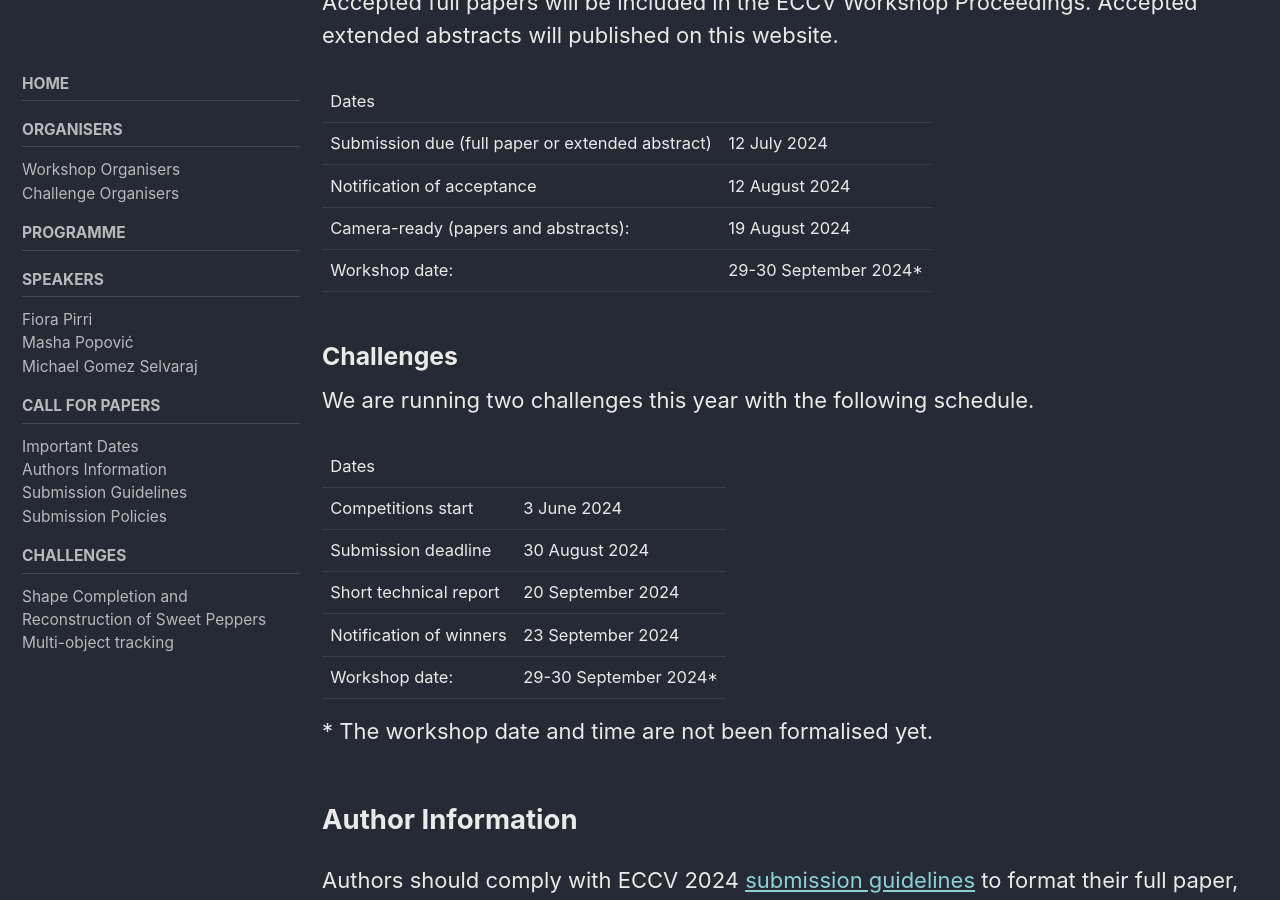
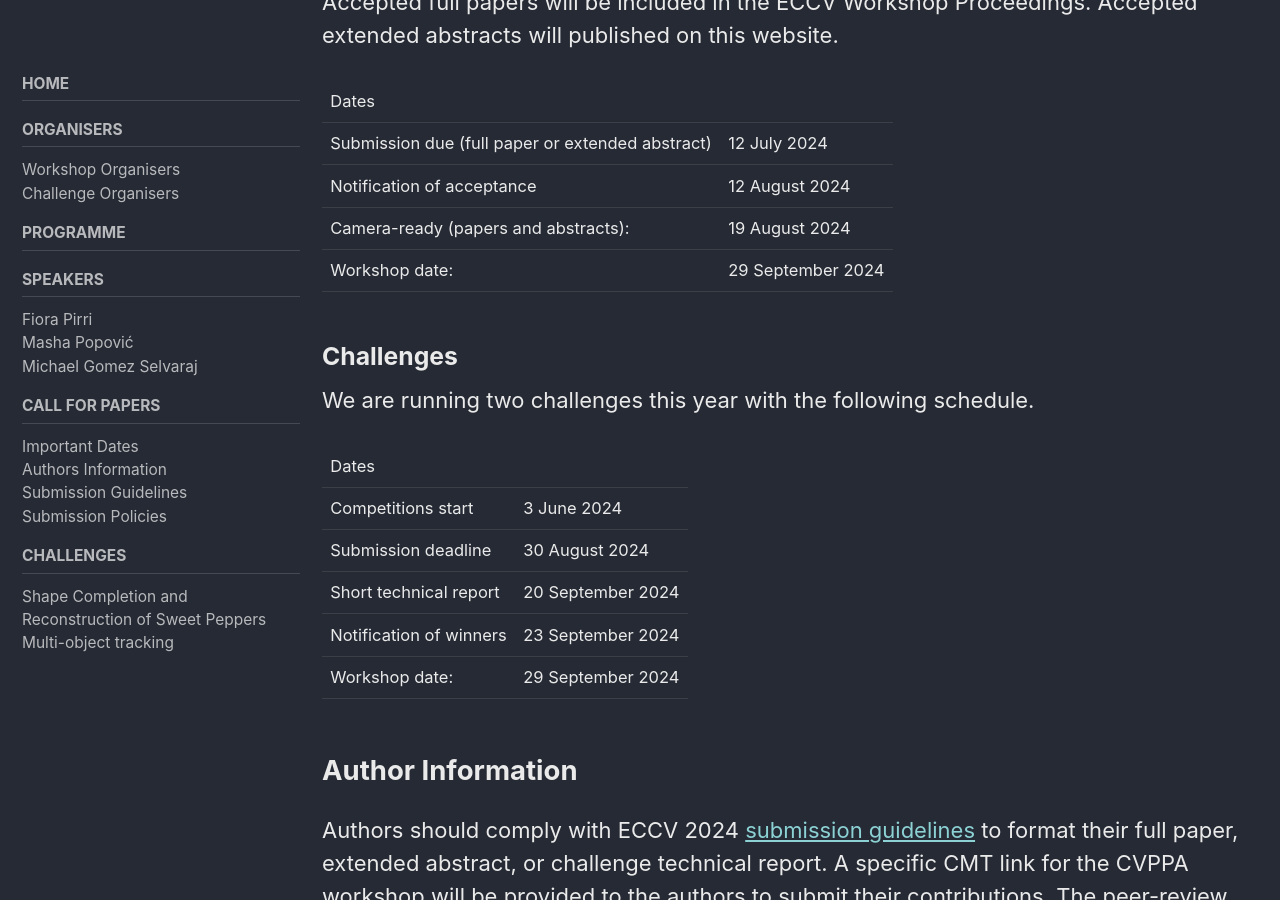
Before and after one commit to cvppa2024/cvppa2024.github.io, a Jekyll site: the page built from _pages/cfp.md, in a window 1280 px wide and 900 px high, scrolled down 1265 px. Built offline with Jekyll 4.4.1, drawn with Linux system fonts in a browser that asks for light colours; cached includes are drawn as plain includes.

Commit message:
Update cfp.md

```diff
--- a/_pages/cfp.md
+++ b/_pages/cfp.md
@@ -32,7 +32,7 @@ Accepted full papers will be included in the ECCV Workshop Proceedings. Accepted
 |Submission due (full paper or extended abstract) | 12 July 2024 |
 |Notification of acceptance | 12 August 2024 |
 |Camera-ready (papers and abstracts): | 19 August 2024 |
-|Workshop date: | 29-30 September 2024* |
+|Workshop date: | 29 September 2024 |
 
 ### Challenges
 
@@ -43,9 +43,7 @@ We are running two challenges this year with the following schedule.
 |Submission deadline | 30 August 2024 |
 |Short technical report | 20 September 2024 |
 |Notification of winners | 23 September 2024 |
-|Workshop date: | 29-30 September 2024* |
-
-\* The workshop date and time are not been formalised yet.
+|Workshop date: | 29 September 2024 |
 
 ## Author Information
 
```
